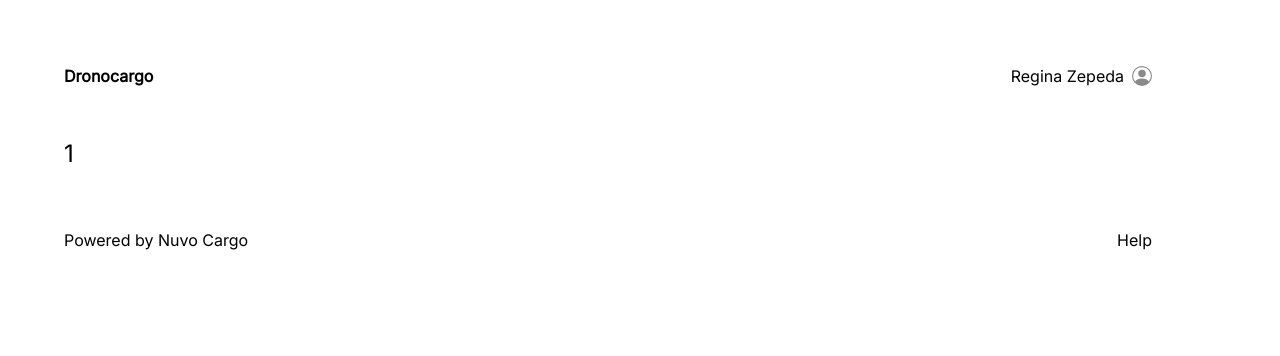
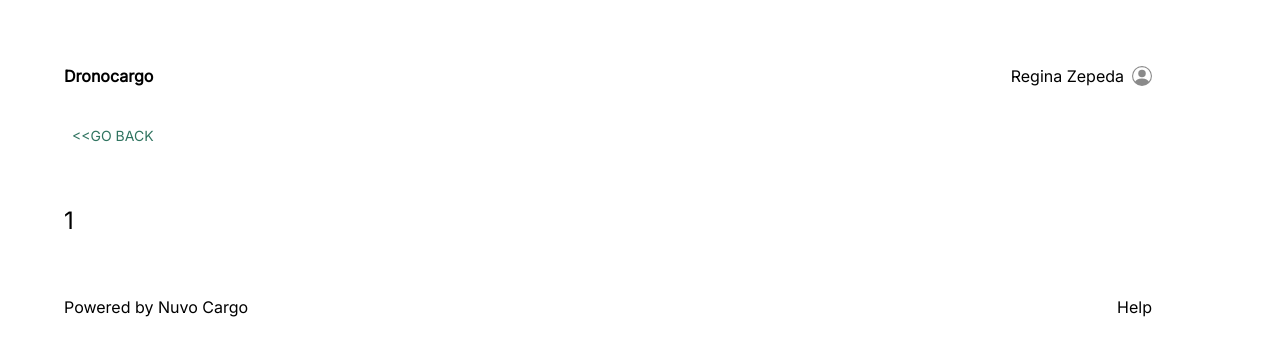
Before and after one commit to pichar376/deliveries-app, a React (Create React App) app: page /shipment/1 in a window 1280 px wide. Shown: the top 356 px of the page. Built offline with nearby package versions, Linux system fonts and the light colour scheme.

Commit message:
added go back

```diff
--- a/src/pages/Shipment/Shipment.jsx
+++ b/src/pages/Shipment/Shipment.jsx
@@ -1,13 +1,20 @@
-import { Typography } from "@mui/material";
+import { Button, Typography } from "@mui/material";
 import { Box } from "@mui/system";
-import { useParams } from "react-router-dom";
+import { useParams, useNavigate } from "react-router-dom";
 
 const Shipment = () => {
   let { id } = useParams();
 
-  console.log(id);
+  const navigate = useNavigate();
+
+  const goToHome = () => {
+    navigate("/");
+  };
   return (
     <Box>
+      <Button sx={{ marginTop: "30px", color: "#307460" }} onClick={goToHome}>
+        {"<<"}Go Back
+      </Button>
       <Typography sx={{ fontSize: "24px", margin: "3rem 0 .5rem 0" }}>
         {id}
       </Typography>
```
